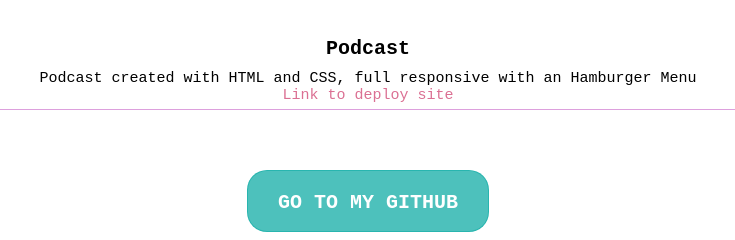
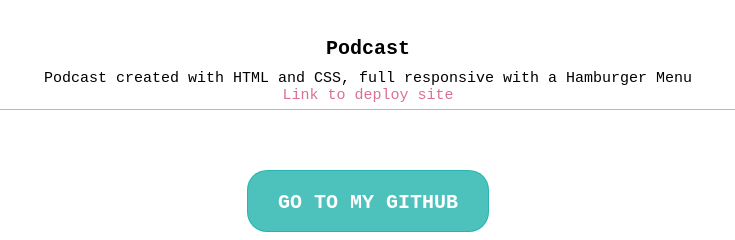
Before and after one commit to Phoebe-WD/portfolio, a website: page Projects.html in a window 1280 px wide. Shown: the part 6171-6411 px from the top of the page, 272-1007 px from the left. Drawn offline with Linux system fonts and the light colour scheme.

Commit message:
update description

```diff
--- a/Projects.html
+++ b/Projects.html
@@ -115,7 +115,7 @@
           <img src="./img/podcast.png" alt="project7" />
           <h3>Podcast</h3>
           <p>
-            Podcast created with HTML and CSS, full responsive with an Hamburger
+            Podcast created with HTML and CSS, full responsive with a Hamburger
             Menu
           </p>
           <a
```
